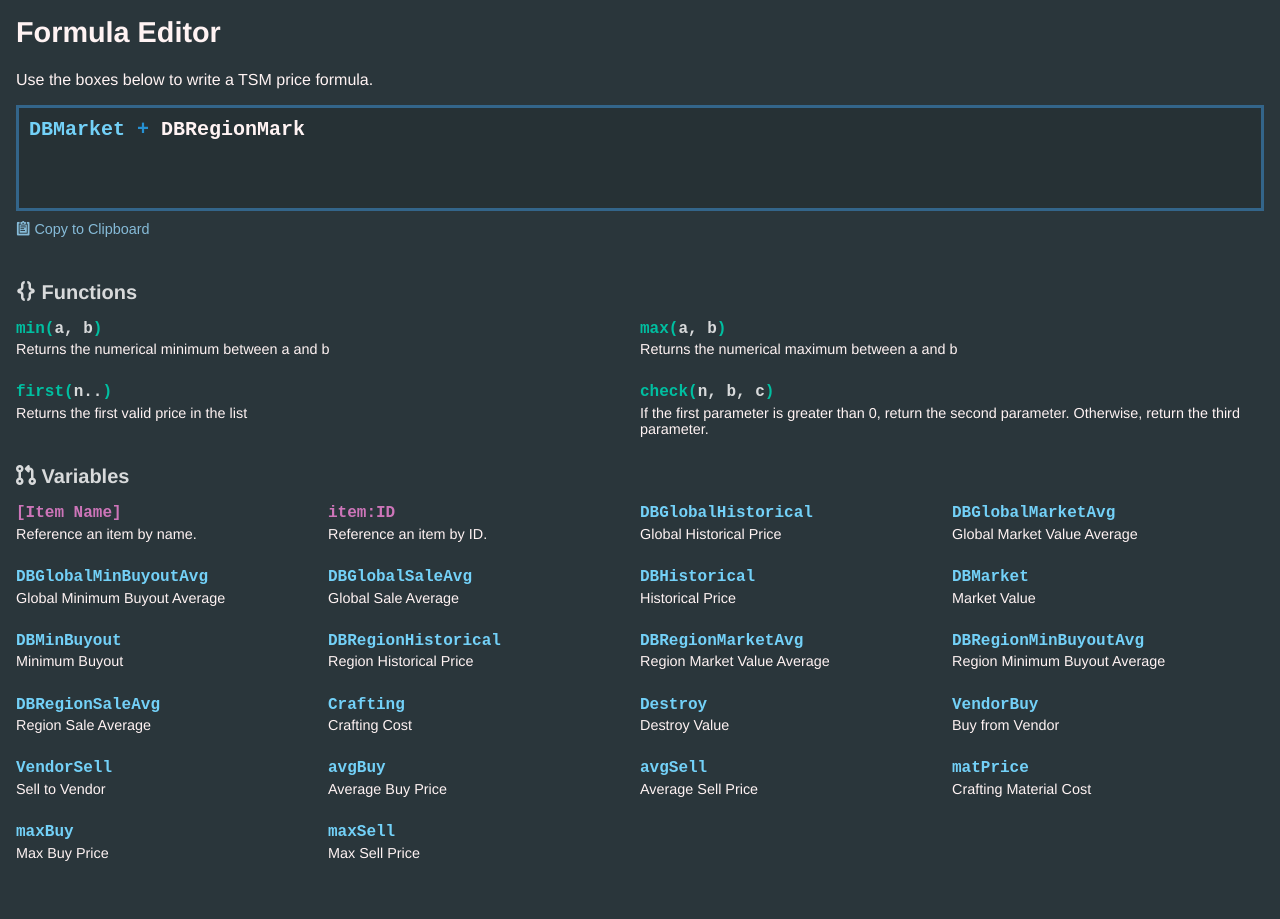
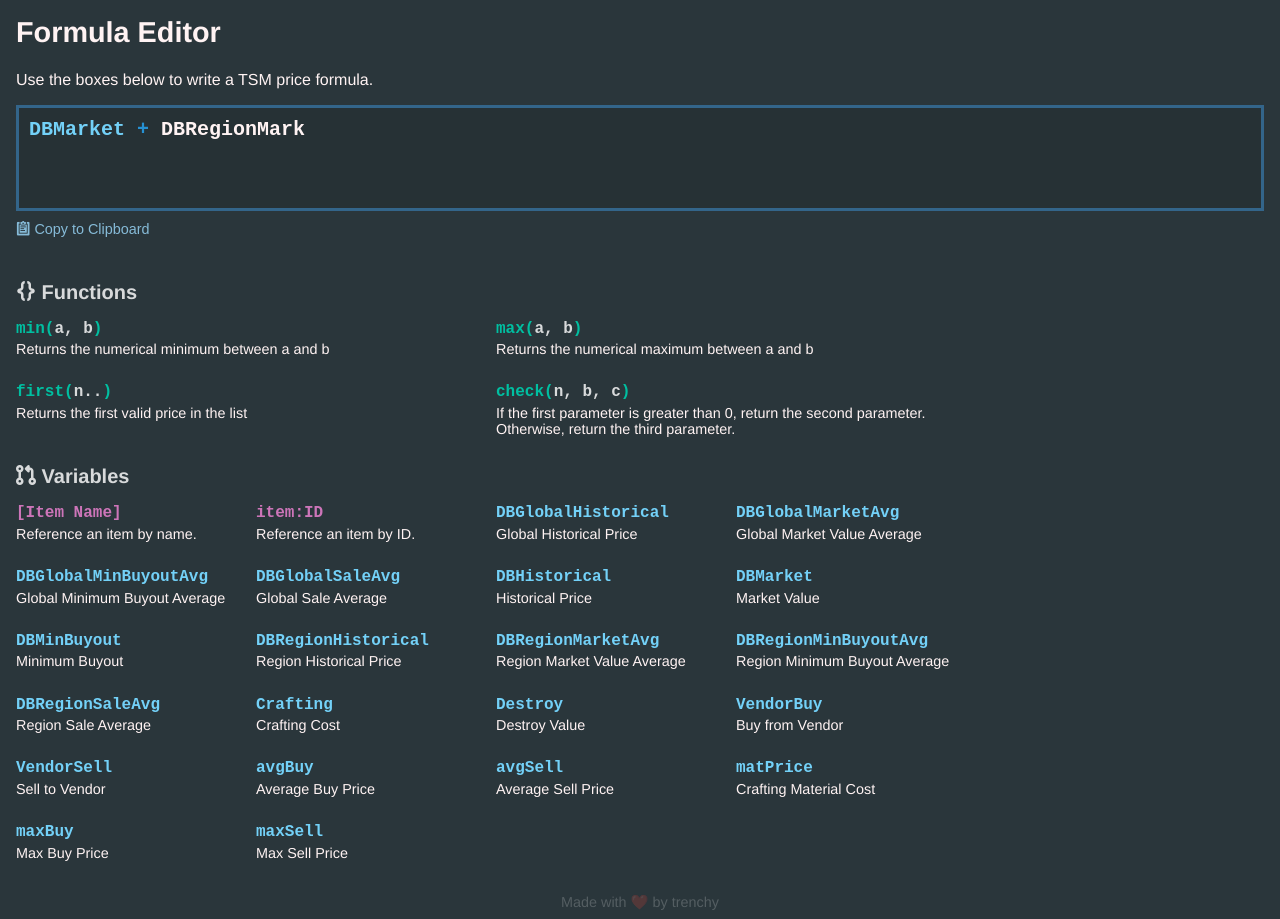
Before and after one commit to mike-douglas/tsm-editor, a Vue app: page / in a window 1280 px wide. Built offline with nearby package versions, Linux system fonts and the light colour scheme.

Commit message:
Layout updates

```diff
--- a/src/App.vue
+++ b/src/App.vue
@@ -10,6 +10,9 @@
     <section id="reference" class="panel">
       <CommandReference />
     </section>
+    <footer>
+      Made with ❤️ by trenchy
+    </footer>
   </div>
 </template>
 
@@ -106,5 +109,12 @@
 <style scoped>
 #reference {
   margin-top: var(--padding-large);
+  max-width: 60em;
+}
+
+footer {
+  font-size: var(--size-small);
+  color: rgba(255, 255, 255, 0.2);
+  text-align: center;
 }
 </style>
```
